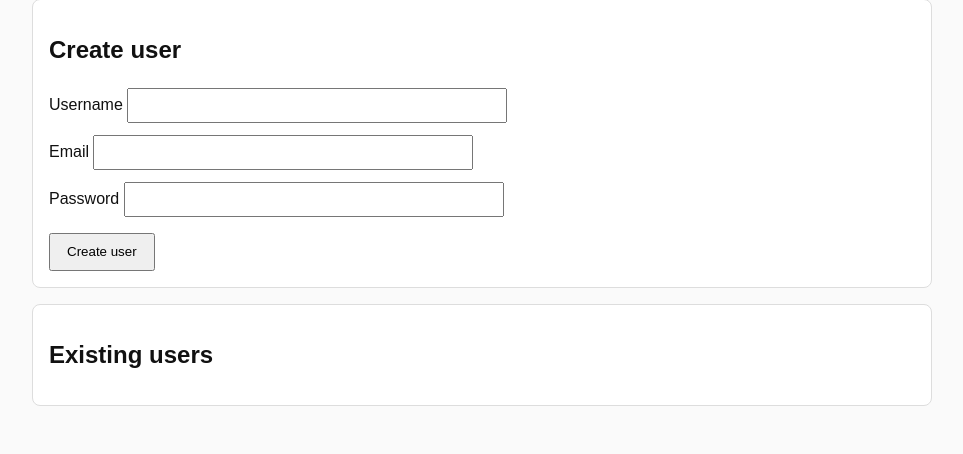
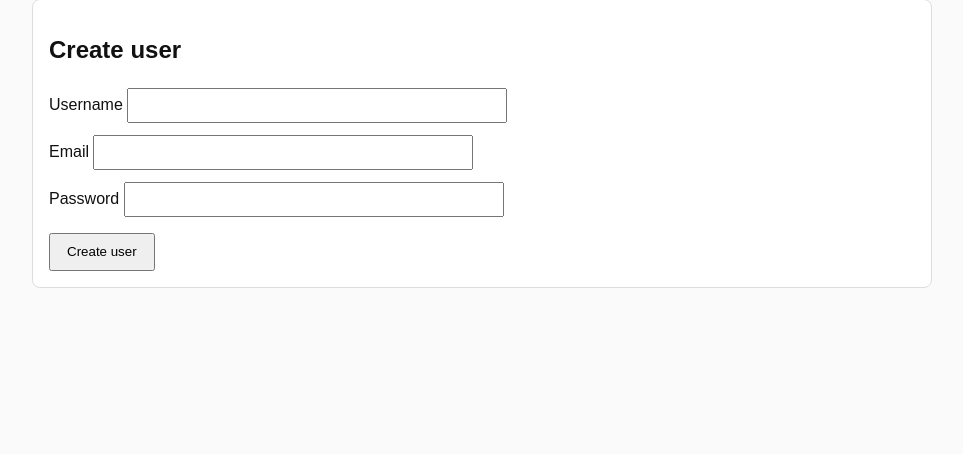
Before and after one commit to tyighter/songranker, a Python web app: template app/templates/signin.html in a window 1280 px wide. Shown: the part 371-825 px from the top of the page, without its empty margins (158-1121 px from the left). After the commit the page ends 659 px from the top, so only its background shows below. Run offline with Jinja, Linux system fonts and the light colour scheme; the template is opened without the code that fills it, so the values that code supplies are empty.

Commit message:
Remove existing-users listing from auth entry UI

```diff
--- a/app/templates/index.html
+++ b/app/templates/index.html
@@ -145,12 +145,6 @@
         <button type="submit">Create user</button>
       </form>
 
-      <h3>Existing users</h3>
-      <ul>
-        {% for user in users %}
-        <li>{{ user.username }} ({{ user.email }})</li>
-        {% endfor %}
-      </ul>
     </div>
   </div>
 
--- a/app/templates/signin.html
+++ b/app/templates/signin.html
@@ -30,14 +30,6 @@
       </form>
     </section>
 
-    <section class="panel">
-      <h2>Existing users</h2>
-      <ul>
-        {% for user in users %}
-        <li>{{ user.username }} ({{ user.email }})</li>
-        {% endfor %}
-      </ul>
-    </section>
   </main>
 </body>
 </html>
```
